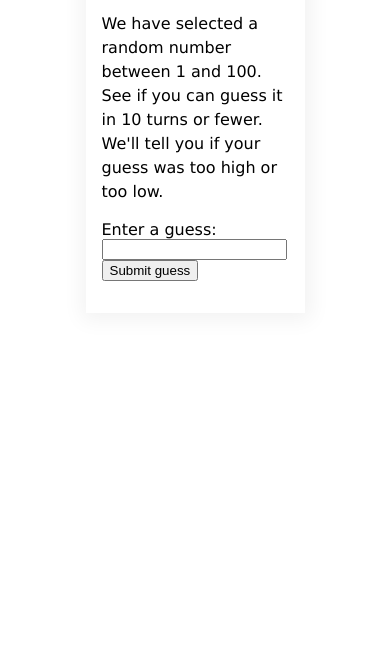
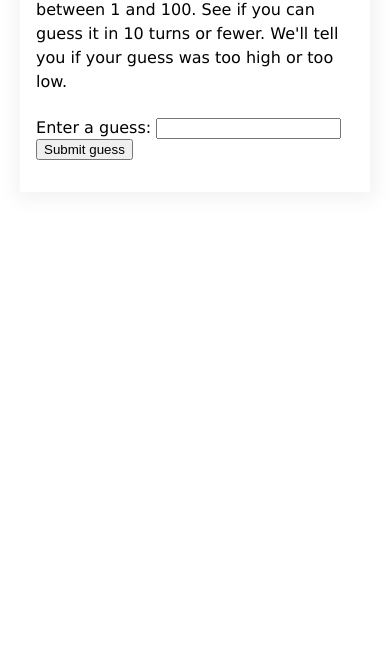
Before and after one commit to digitalparesh/Number-Guessing-Game, a plain HTML site: page index.html in a window 390 px wide. Shown: the part 177-844 px from the top of the page. Drawn offline with Linux system fonts and the light colour scheme.

Commit message:
Fixed responsive issues

```diff
--- a/style.css
+++ b/style.css
@@ -19,3 +19,13 @@ p {
   background: green;
   color: #fff;
 }
+
+/* Mobile responsive */
+@media (max-width: 600px) {
+  .container {
+    width: 85%;
+  }
+  input {
+    margin-top: 0.5rem;
+  }
+}
```
